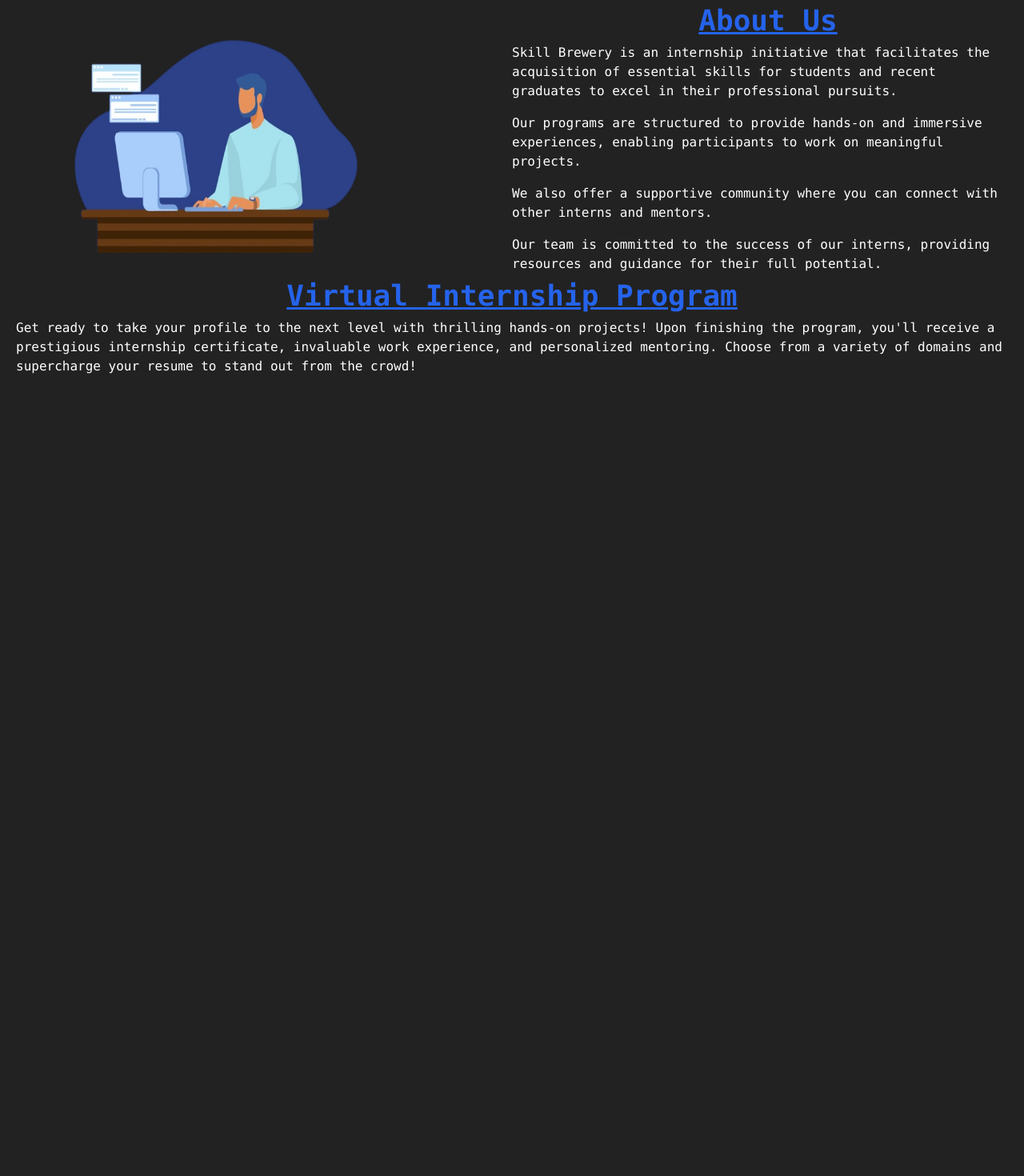
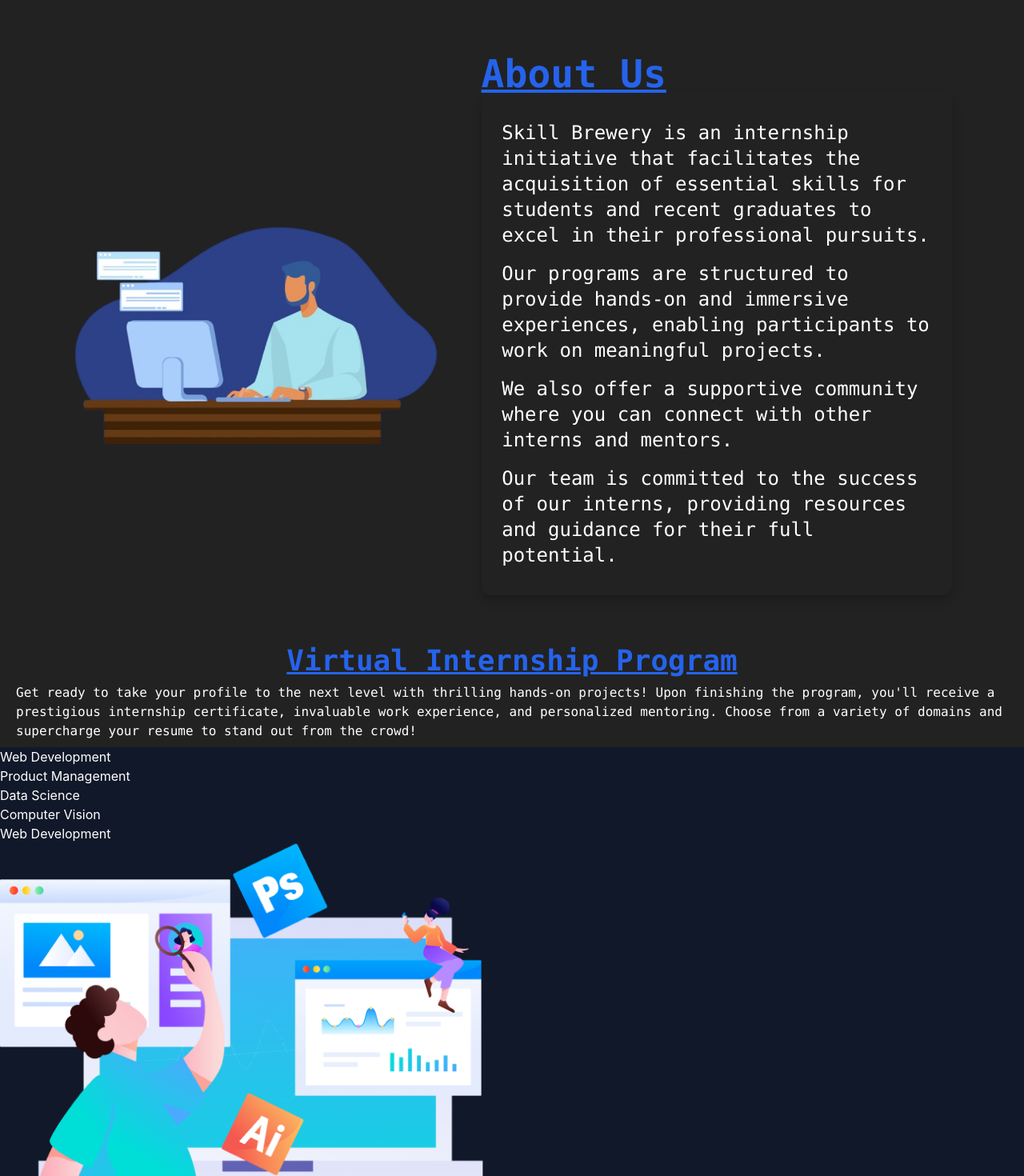
Before and after one commit to yiungyiung/codevita-competetion, a React (Create React App) app: page / in a window 1280 px wide. Shown: the part 860-2330 px from the top of the page at 80% size. Before the commit the page ends 1338 px from the top, so only its background shows below. Built offline with nearby package versions, Linux system fonts and the light colour scheme.

Commit message:
blah blahhh

```diff
--- a/src/App.js
+++ b/src/App.js
@@ -1,6 +1,4 @@
-import logo from "./logo.svg";
 import "./App.css";
-import { Box } from "@mui/material";
 import Navbar from "./components/navbar";
 import Cover from "./components/coverPage";
 import About from "./components/about";
--- a/src/components/about.js
+++ b/src/components/about.js
@@ -3,62 +3,68 @@
 import abtimage from "../images/image-removebg-preview (45) 1.png";
 
 const overlayImageStyle = {
-  position: "absolute",
-  top: "10px",
-  left: "70px",
-  width: "400px",
-  height: "300px",
+  width: "40vw", // Decreased image width
+  height: "auto", // Let the height adjust proportionally
+  marginTop: "-1vh", // Adjusted to -1vh to move the image up
+};
+
+const contentStyle = {
+  padding: "2vw", // Adjusted padding
+  minHeight: "100vh",
+  display: "flex",
+  flexDirection: "row",
+  justifyContent: "center",
+  alignItems: "center",
+  textAlign: "left",
+};
+
+const textContainerStyle = {
+  flex: 1,
+  padding: "2vw", // Adjusted padding
+  maxWidth: "50vw", // Increased text width
+};
+
+const textBoxStyle = {
+  backgroundColor: "transparent",
+  padding: "2vw", // Adjusted padding
+  boxShadow: "0 0.5vw 1vw rgba(0, 0, 0, 0.2)",
+  borderRadius: "1vw",
 };
 
 const About = () => {
   return (
     <div style={{ position: "relative" }}>
-      <Grid container justifyContent="space-evenly">
-        <Grid item xs={12} md={6}>
+      <Grid container justifyContent="space-evenly" style={contentStyle}>
         <div>
           <img src={abtimage} alt="Overlay Image" style={overlayImageStyle} />
         </div>
-        </Grid>
-        <Grid item xs={12} md={6}>
-          <div>
+        <div style={textContainerStyle}>
           <h1
-              className="text-4xl font-bold font-mono text-blue-600 underline"
-              style={{ textAlign: "center", margin: "auto" }}
+            className="text-5xl font-bold font-mono text-blue-600"
+            style={{ textDecoration: "underline" }}
           >
             About Us
           </h1>
-
-            <p
-              className="text-1.6xl font-mono text-white py-2"
-              style={{ marginRight: "25px" }}
-            >
+          <div style={textBoxStyle}>
+            <p className="text-2xl font-mono text-white py-2">
               Skill Brewery is an internship initiative that facilitates the
               acquisition of essential skills for students and recent graduates
               to excel in their professional pursuits.
             </p>
-            <p
-              className="text-1.6xl font-mono text-white py-2"
-              style={{ marginRight: "25px" }}
-            >
+            <p className="text-2xl font-mono text-white py-2">
               Our programs are structured to provide hands-on and immersive
               experiences, enabling participants to work on meaningful projects.
             </p>
-            <p
-              className="text-1.6xl font-mono text-white py-2"
-              style={{ marginRight: "25px" }}
-            >
+            <p className="text-2xl font-mono text-white py-2">
               We also offer a supportive community where you can connect with
               other interns and mentors.
             </p>
-            <p
-              className="text-1.6xl font-mono text-white py-2"
-              style={{ marginRight: "25px" }}
-            >
+            <p className="text-2xl font-mono text-white py-2">
               Our team is committed to the success of our interns, providing
               resources and guidance for their full potential.
             </p>
           </div>
-        </Grid>
+        </div>
       </Grid>
     </div>
   );
--- a/src/components/virtualIntern.js
+++ b/src/components/virtualIntern.js
@@ -1,4 +1,9 @@
-import React from "react";
+import * as React from "react";
+import ListGroup from "react-bootstrap/ListGroup";
+import programImage from "../images/work.png";
+const block = {
+  backgroundColor: "#111829",
+};
 
 function Program() {
   return (
@@ -19,6 +24,22 @@
         mentoring. Choose from a variety of domains and supercharge your resume
         to stand out from the crowd!
       </p>
+      <div className="text-white" style={block}>
+        <grid>
+          <grid>
+            <ListGroup>
+              <ListGroup.Item>Web Development</ListGroup.Item>
+              <ListGroup.Item>Product Management</ListGroup.Item>
+              <ListGroup.Item>Data Science</ListGroup.Item>
+              <ListGroup.Item>Computer Vision</ListGroup.Item>
+              <ListGroup.Item>Web Development</ListGroup.Item>
+            </ListGroup>
+          </grid>
+          <grid>
+            <img src={programImage} />
+          </grid>
+        </grid>
+      </div>
     </div>
   );
 }
```
Also changed, not shown: src/images/work.png (added). Lines whose indentation alone changed are shown as unchanged.
